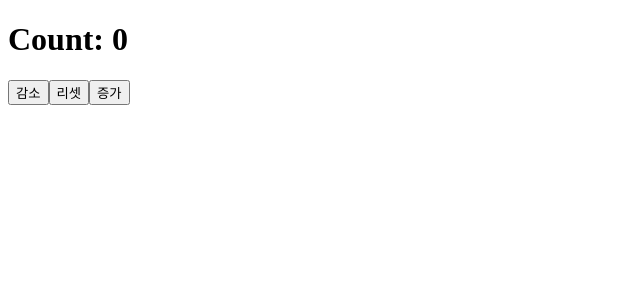
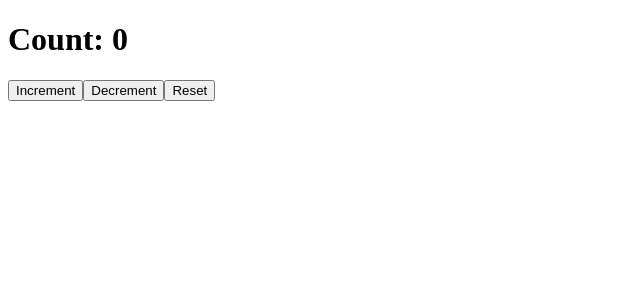
Before and after one commit to kim0hun/Inflearn_React, a React (Vite) app in the folder study/: page / in a window 1280 px wide. Shown: the top 300 px of the page, without its empty margins (0-640 px from the left). Built offline with nearby package versions, Linux system fonts and the light colour scheme.

Commit message:
73. 카운터 앱 만들기 v3

```diff
--- a/study/src/App.tsx
+++ b/study/src/App.tsx
@@ -1,15 +1,9 @@
-import { useReducer } from "react";
-import counterReducer from "./reducer/counterReducer";
+import Count from "./components/Count";
 
 export default function App() {
-  const [count, countDispatch] = useReducer(counterReducer, 0);
-
   return (
     <>
-      <h1>Count: {count}</h1>
-      <button onClick={() => countDispatch({ type: "DECREMENT" })}>감소</button>
-      <button onClick={() => countDispatch({ type: "RESET" })}>리셋</button>
-      <button onClick={() => countDispatch({ type: "INCREMENT" })}>증가</button>
+      <Count />
     </>
   );
 }
--- /dev/null
+++ b/study/src/components/Count.tsx
@@ -0,0 +1,15 @@
+import { useReducer } from "react";
+import CountButton from "./CountButton";
+import CountDisplay from "./CountDisplay";
+import counterReducer from "../reducer/counterReducer";
+
+export default function Count() {
+  const [count, countDispatch] = useReducer(counterReducer, 0);
+
+  return (
+    <>
+      <CountDisplay count={count} />
+      <CountButton countDispatch={countDispatch} />
+    </>
+  );
+}
--- /dev/null
+++ b/study/src/components/CountButton.tsx
@@ -0,0 +1,19 @@
+import type { ActionDispatch } from "react";
+
+export default function CountButton({
+  countDispatch,
+}: {
+  countDispatch: ActionDispatch<[action: { type: string }]>;
+}) {
+  return (
+    <>
+      <button onClick={() => countDispatch({ type: "INCREMENT" })}>
+        Increment
+      </button>
+      <button onClick={() => countDispatch({ type: "DECREMENT" })}>
+        Decrement
+      </button>
+      <button onClick={() => countDispatch({ type: "RESET" })}>Reset</button>
+    </>
+  );
+}
--- /dev/null
+++ b/study/src/components/CountDisplay.tsx
@@ -0,0 +1,7 @@
+export default function CountDisplay({ count }: { count: number }) {
+  return (
+    <>
+      <h1>Count: {count}</h1>
+    </>
+  );
+}
```
